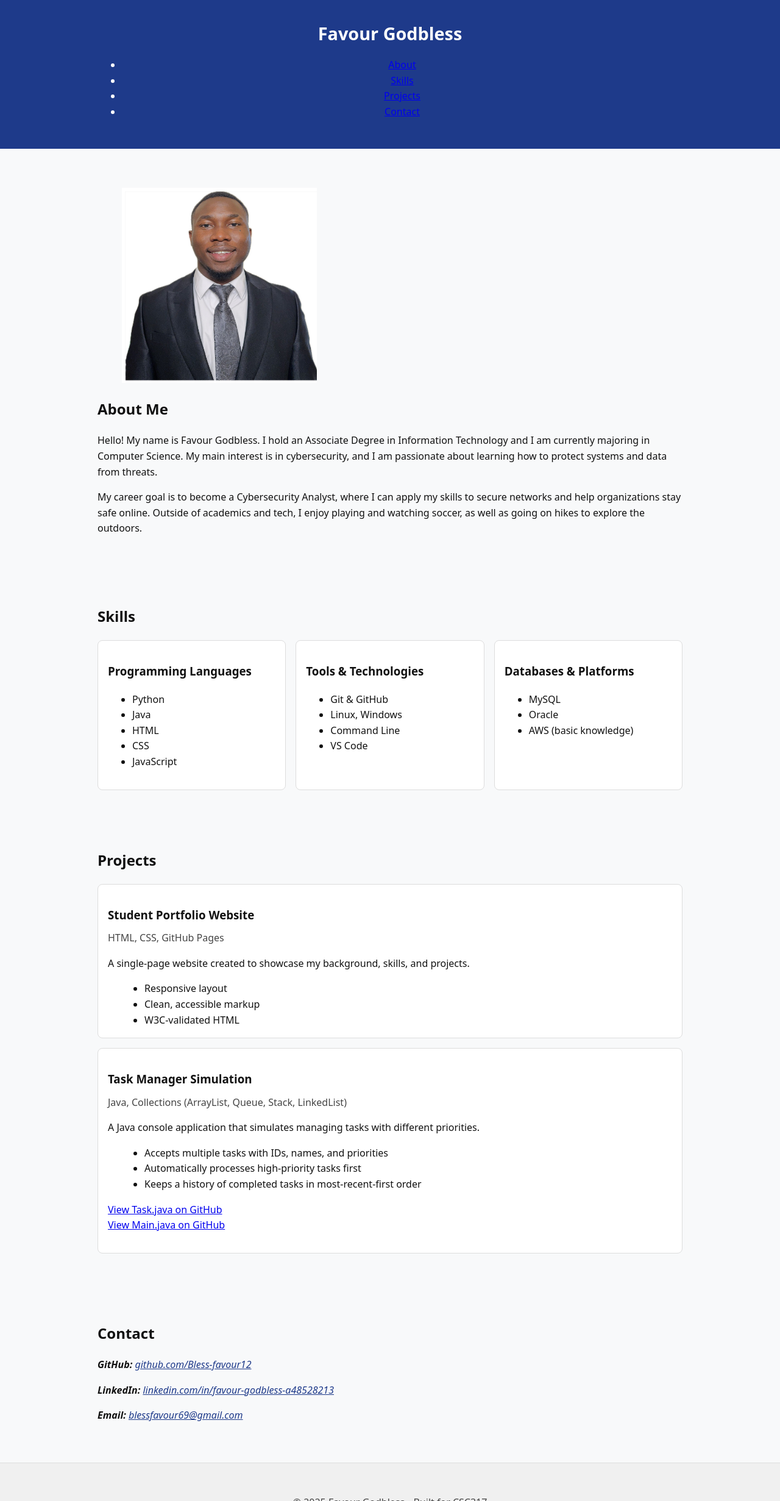
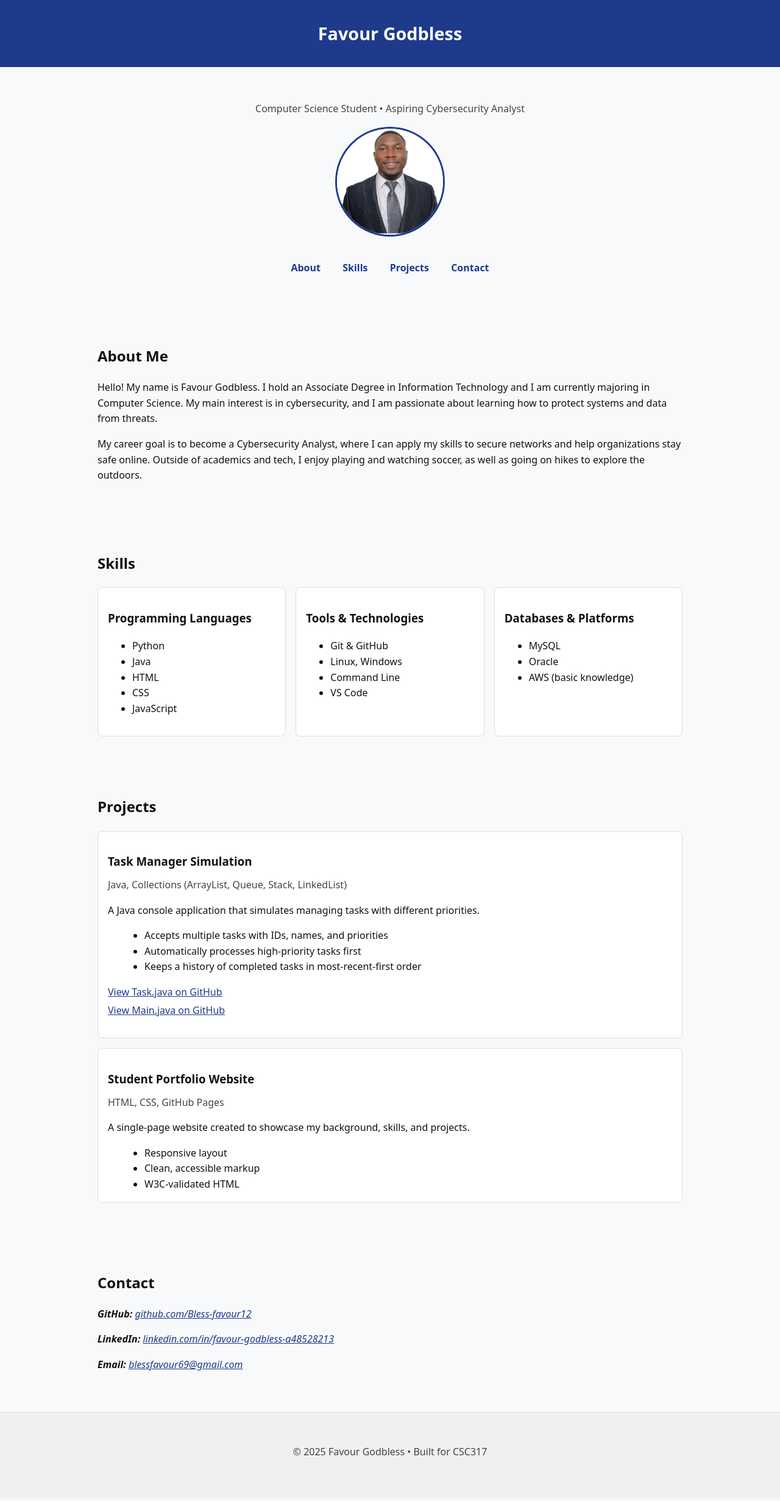
Before and after one commit to Bless-favour12/CSC317, a plain HTML site: page assignments/2/index.html in a window 1280 px wide. Shown: the top 2462 px of the page at 61% size. Drawn offline with Linux system fonts and the light colour scheme.

Commit message:
index.html

```diff
--- a/assignments/2/index.html
+++ b/assignments/2/index.html
@@ -1,43 +1,44 @@
 <!DOCTYPE html>
 <html lang="en">
 <head>
-  <meta charset="utf-8" />
-  <meta name="viewport" content="width=device-width, initial-scale=1" />
+  <meta charset="utf-8">
+  <meta name="viewport" content="width=device-width, initial-scale=1">
   <title>Favour Godbless — Student Portfolio</title>
-  <meta name="description" content="Portfolio of Favour Godbless — CS major focused on cybersecurity." />
-  <link rel="stylesheet" href="styles.css" />
+  <meta name="description" content="Portfolio of Favour Godbless — CS major focused on cybersecurity.">
+  <link rel="stylesheet" href="styles.css">
 </head>
 <body>
   <a class="visually-hidden skip" href="#main-content">Skip to main content</a>
 
+  <!-- Blue header -->
   <header class="site-header">
     <div class="container header-inner">
       <h1>Favour Godbless</h1>
-      <nav aria-label="Primary">
-        <ul class="nav">
-          <li><a href="#about">About</a></li>
-          <li><a href="#skills">Skills</a></li>
-          <li><a href="#projects">Projects</a></li>
-          <li><a href="#contact">Contact</a></li>
-        </ul>
-      </nav>
     </div>
   </header>
+
+  <!-- Hero with centered photo + subtitle + menu -->
+  <section class="hero">
+    <h2 class="visually-hidden">Introduction</h2>
+    <div class="container hero-inner">
+      <p class="subtitle">Computer Science Student • Aspiring Cybersecurity Analyst</p>
+      <img class="hero-avatar" src="images/profile.jpg" alt="Professional headshot of Favour Godbless" width="180" height="180">
+      <p class="hero-links">
+        <a href="#about">About</a>
+        <a href="#skills">Skills</a>
+        <a href="#projects">Projects</a>
+        <a href="#contact">Contact</a>
+      </p>
+    </div>
+  </section>
 
   <main id="main-content">
     <!-- About -->
     <section id="about" class="section">
-      <div class="container about-grid">
-        <figure class="avatar">
-          <img src="images/profile.jpg" alt="Professional headshot of Favour Godbless" width="320" height="320" />
-          <figcaption class="visually-hidden">Professional photo</figcaption>
-        </figure>
-
-        <article>
-          <header><h2>About Me</h2></header>
-          <p>Hello! My name is Favour Godbless. I hold an Associate Degree in Information Technology and I am currently majoring in Computer Science. My main interest is in cybersecurity, and I am passionate about learning how to protect systems and data from threats.</p>
-          <p>My career goal is to become a Cybersecurity Analyst, where I can apply my skills to secure networks and help organizations stay safe online. Outside of academics and tech, I enjoy playing and watching soccer, as well as going on hikes to explore the outdoors.</p>
-        </article>
+      <div class="container">
+        <h2>About Me</h2>
+        <p>Hello! My name is Favour Godbless. I hold an Associate Degree in Information Technology and I am currently majoring in Computer Science. My main interest is in cybersecurity, and I am passionate about learning how to protect systems and data from threats.</p>
+        <p>My career goal is to become a Cybersecurity Analyst, where I can apply my skills to secure networks and help organizations stay safe online. Outside of academics and tech, I enjoy playing and watching soccer, as well as going on hikes to explore the outdoors.</p>
       </div>
     </section>
 
@@ -45,20 +46,20 @@
     <section id="skills" class="section">
       <div class="container">
         <h2>Skills</h2>
-        <div class="skills-grid" role="list">
-          <article class="card" role="listitem">
+        <div class="skills-grid">
+          <article class="card">
             <h3>Programming Languages</h3>
             <ul>
               <li>Python</li><li>Java</li><li>HTML</li><li>CSS</li><li>JavaScript</li>
             </ul>
           </article>
-          <article class="card" role="listitem">
+          <article class="card">
             <h3>Tools &amp; Technologies</h3>
             <ul>
               <li>Git &amp; GitHub</li><li>Linux, Windows</li><li>Command Line</li><li>VS Code</li>
             </ul>
           </article>
-          <article class="card" role="listitem">
+          <article class="card">
             <h3>Databases &amp; Platforms</h3>
             <ul>
               <li>MySQL</li><li>Oracle</li><li>AWS (basic knowledge)</li>
@@ -75,6 +76,23 @@
 
         <article class="project">
           <header>
+            <h3>Task Manager Simulation</h3>
+            <p class="tech">Java, Collections (ArrayList, Queue, Stack, LinkedList)</p>
+          </header>
+          <p>A Java console application that simulates managing tasks with different priorities.</p>
+          <ul class="features">
+            <li>Accepts multiple tasks with IDs, names, and priorities</li>
+            <li>Automatically processes high-priority tasks first</li>
+            <li>Keeps a history of completed tasks in most-recent-first order</li>
+          </ul>
+          <p class="links">
+            <a href="https://github.com/Bless-favour12/CSC317/blob/main/assignments/2/Task.java" target="_blank" rel="noopener">View Task.java on GitHub</a>
+            <a href="https://github.com/Bless-favour12/CSC317/blob/main/assignments/2/Main.java" target="_blank" rel="noopener">View Main.java on GitHub</a>
+          </p>
+        </article>
+
+        <article class="project">
+          <header>
             <h3>Student Portfolio Website</h3>
             <p class="tech">HTML, CSS, GitHub Pages</p>
           </header>
@@ -84,27 +102,6 @@
             <li>Clean, accessible markup</li>
             <li>W3C-validated HTML</li>
           </ul>
-        </article>
-
-        <article class="project">
-          <header>
-            <h3>Task Manager Simulation</h3>
-            <p class="tech">Java, Collections (ArrayList, Queue, Stack, LinkedList)</p>
-          </header>
-          <p>A Java console application that simulates managing tasks with different priorities.</p>
-          <ul class="features">
-            <li>Accepts multiple tasks with IDs, names, and priorities</li>
-            <li>Automatically processes high-priority tasks first</li>
-            <li>Keeps a history of completed tasks in most-recent-first order</li>
-          </ul>
-          <p>
-            <a href="https://github.com/Bless-favour12/CSC317/blob/main/assignments/2/Task.java" target="_blank" rel="noopener">
-              View Task.java on GitHub
-            </a><br>
-            <a href="https://github.com/Bless-favour12/CSC317/blob/main/assignments/2/Main.java" target="_blank" rel="noopener">
-              View Main.java on GitHub
-            </a>
-          </p>
         </article>
       </div>
     </section>
@@ -116,7 +113,7 @@
         <address class="contact-list">
           <p><strong>GitHub:</strong> <a href="https://github.com/Bless-favour12" target="_blank" rel="noopener">github.com/Bless-favour12</a></p>
           <p><strong>LinkedIn:</strong> <a href="https://www.linkedin.com/in/favour-godbless-a48528213" target="_blank" rel="noopener">linkedin.com/in/favour-godbless-a48528213</a></p>
-          <p><strong>Email:</strong> <a href="blessfavour69@gmail.com">blessfavour69@gmail.com</a></p>
+          <p><strong>Email:</strong> <a href="mailto:blessfavour69@gmail.com">blessfavour69@gmail.com</a></p>
         </address>
       </div>
     </section>
```
